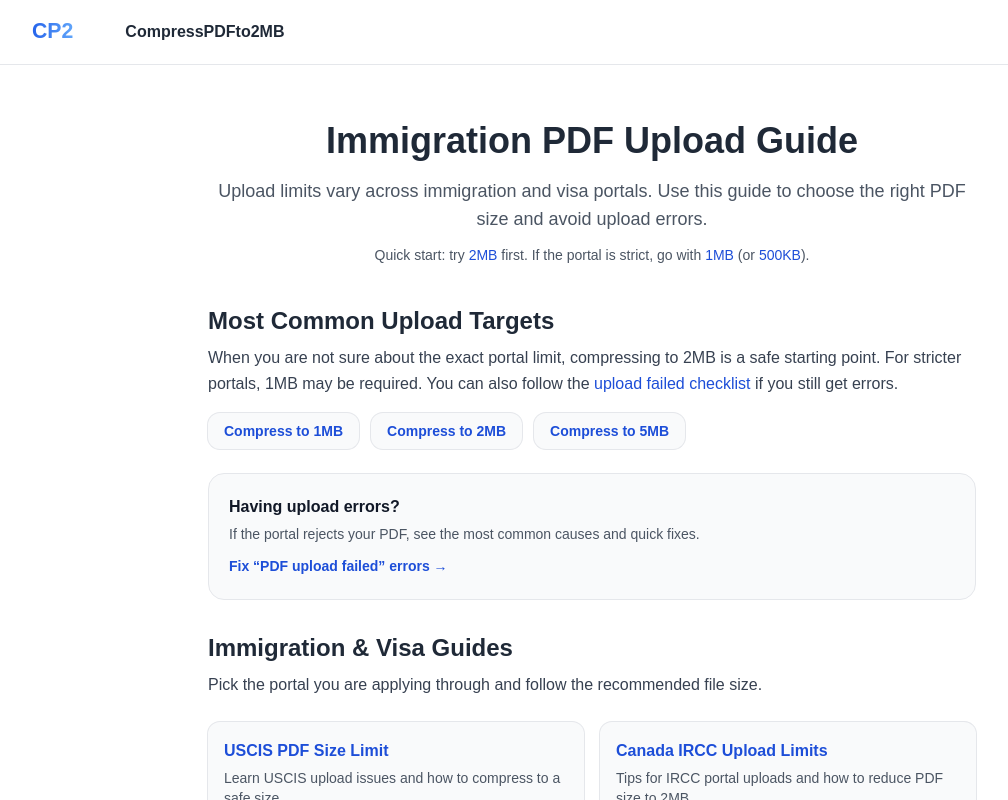
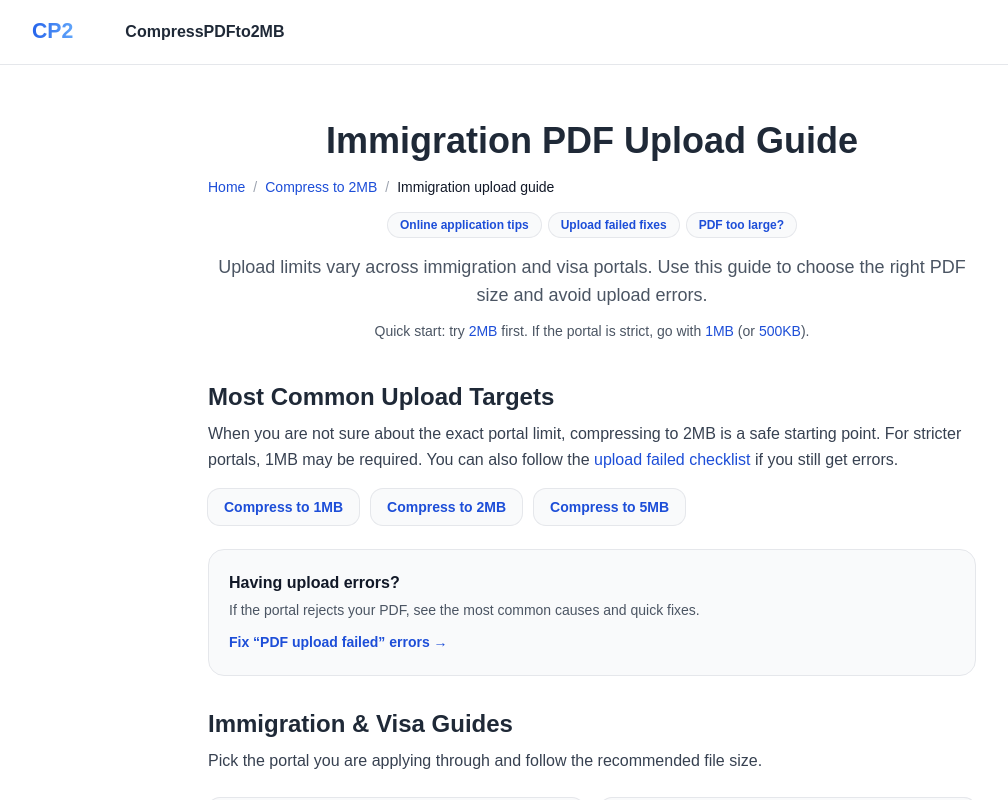
Before and after one commit to behicyildirim/compresspdfto2mb, a Next.js app: page /immigration-pdf-upload-guide in a window 1280 px wide. Shown: the top 800 px of the page, without its empty margins (48-1056 px from the left). Built offline with nearby package versions, Linux system fonts and the light colour scheme.

Commit message:
Add breadcrumbs + mini nav to long-tail pages

```diff
--- /dev/null
+++ b/app/components/Breadcrumbs.tsx
@@ -0,0 +1,31 @@
+import Link from "next/link";
+
+type Crumb = { href: string; label: string };
+
+export default function Breadcrumbs({
+  items,
+}: {
+  items: Crumb[];
+}) {
+  return (
+    <nav className="mt-4 text-sm text-gray-600" aria-label="Breadcrumb">
+      <ol className="flex flex-wrap items-center gap-x-2 gap-y-1">
+        {items.map((c, idx) => {
+          const isLast = idx === items.length - 1;
+          return (
+            <li key={c.href} className="flex items-center gap-x-2">
+              {idx !== 0 && <span className="text-gray-400">/</span>}
+              {isLast ? (
+                <span className="font-medium text-gray-900">{c.label}</span>
+              ) : (
+                <Link href={c.href} className="hover:underline text-blue-700">
+                  {c.label}
+                </Link>
+              )}
+            </li>
+          );
+        })}
+      </ol>
+    </nav>
+  );
+}
--- a/app/immigration-pdf-upload-guide/page.tsx
+++ b/app/immigration-pdf-upload-guide/page.tsx
@@ -1,4 +1,5 @@
 import Link from "next/link";
+import Breadcrumbs from "@/app/components/Breadcrumbs";
 
 export const metadata = {
   title: "Immigration PDF Upload Guide (Visa, USCIS, IRCC Limits)",
@@ -13,7 +14,34 @@ export default function ImmigrationPdfUploadGuidePage() {
         <h1 className="text-4xl font-bold text-center">
           Immigration PDF Upload Guide
         </h1>
+<Breadcrumbs
+  items={[
+    { href: "/", label: "Home" },
+    { href: "/compress-pdf-to-2mb", label: "Compress to 2MB" },
+    { href: "/immigration-pdf-upload-guide", label: "Immigration upload guide" },
+  ]}
+/>
 
+<div className="mt-4 flex flex-wrap justify-center gap-2">
+  <Link
+    href="/reduce-pdf-size-for-online-application"
+    className="rounded-full bg-gray-50 px-3 py-1 text-xs font-semibold text-blue-700 ring-1 ring-gray-200 hover:bg-blue-50 transition"
+  >
+    Online application tips
+  </Link>
+  <Link
+    href="/pdf-upload-failed"
+    className="rounded-full bg-gray-50 px-3 py-1 text-xs font-semibold text-blue-700 ring-1 ring-gray-200 hover:bg-blue-50 transition"
+  >
+    Upload failed fixes
+  </Link>
+  <Link
+    href="/pdf-too-large-to-upload"
+    className="rounded-full bg-gray-50 px-3 py-1 text-xs font-semibold text-blue-700 ring-1 ring-gray-200 hover:bg-blue-50 transition"
+  >
+    PDF too large?
+  </Link>
+</div>
         <p className="mt-4 text-lg text-gray-600 text-center">
           Upload limits vary across immigration and visa portals. Use this guide
           to choose the right PDF size and avoid upload errors.
--- a/app/reduce-pdf-size-for-online-application/page.tsx
+++ b/app/reduce-pdf-size-for-online-application/page.tsx
@@ -1,4 +1,5 @@
 import Link from "next/link";
+import Breadcrumbs from "@/app/components/Breadcrumbs";
 
 export const metadata = {
   title: "Reduce PDF Size for Online Application (Fast & Simple)",
@@ -13,7 +14,34 @@ export default function ReducePdfSizeForOnlineApplicationPage() {
         <h1 className="text-4xl font-bold text-center">
           Reduce PDF Size for Online Application
         </h1>
+<Breadcrumbs
+  items={[
+    { href: "/", label: "Home" },
+    { href: "/compress-pdf-to-2mb", label: "Compress to 2MB" },
+    { href: "/reduce-pdf-size-for-online-application", label: "Online application" },
+  ]}
+/>
 
+<div className="mt-4 flex flex-wrap justify-center gap-2">
+  <Link
+    href="/immigration-pdf-upload-guide"
+    className="rounded-full bg-gray-50 px-3 py-1 text-xs font-semibold text-blue-700 ring-1 ring-gray-200 hover:bg-blue-50 transition"
+  >
+    Immigration upload guide
+  </Link>
+  <Link
+    href="/pdf-upload-failed"
+    className="rounded-full bg-gray-50 px-3 py-1 text-xs font-semibold text-blue-700 ring-1 ring-gray-200 hover:bg-blue-50 transition"
+  >
+    Upload failed fixes
+  </Link>
+  <Link
+    href="/pdf-too-large-to-upload"
+    className="rounded-full bg-gray-50 px-3 py-1 text-xs font-semibold text-blue-700 ring-1 ring-gray-200 hover:bg-blue-50 transition"
+  >
+    PDF too large?
+  </Link>
+</div>
         <p className="mt-4 text-lg text-gray-600 text-center">
           Online portals often reject large PDFs. Pick a target size below and
           upload without errors.
```
